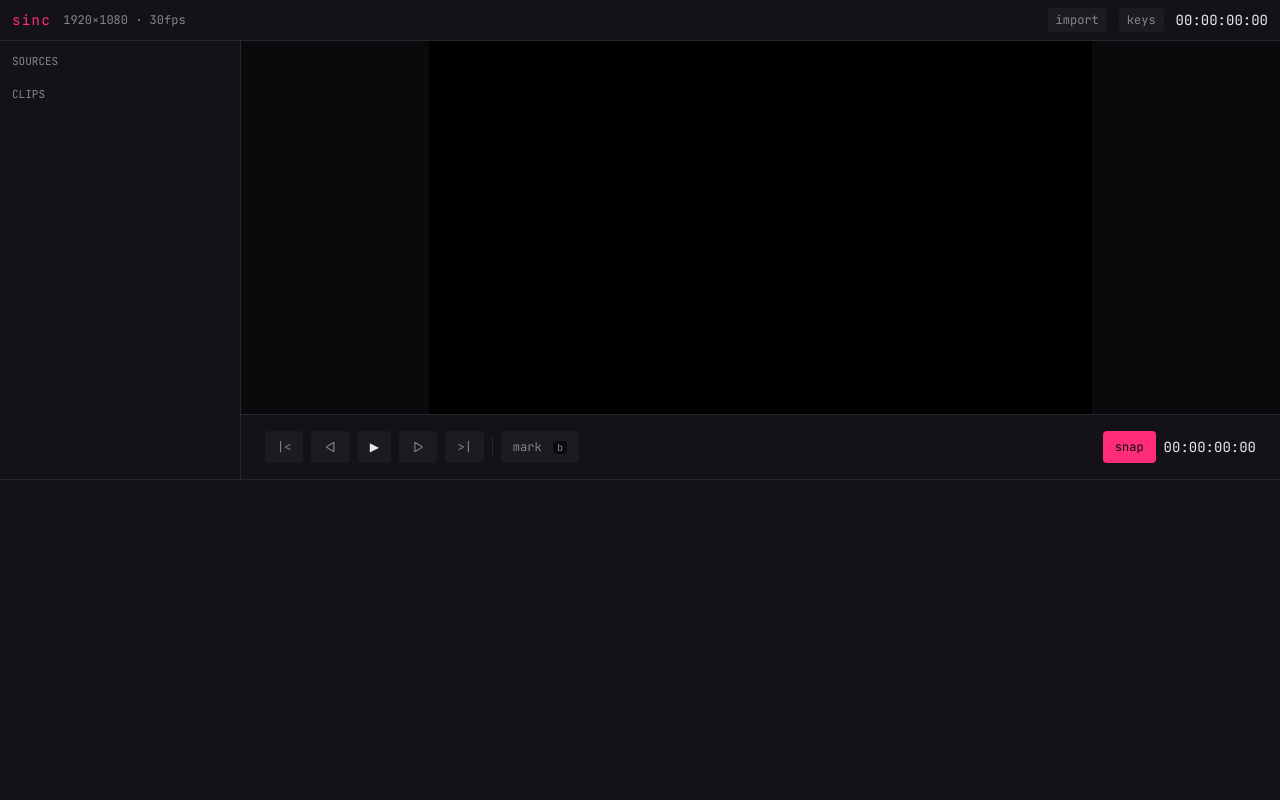
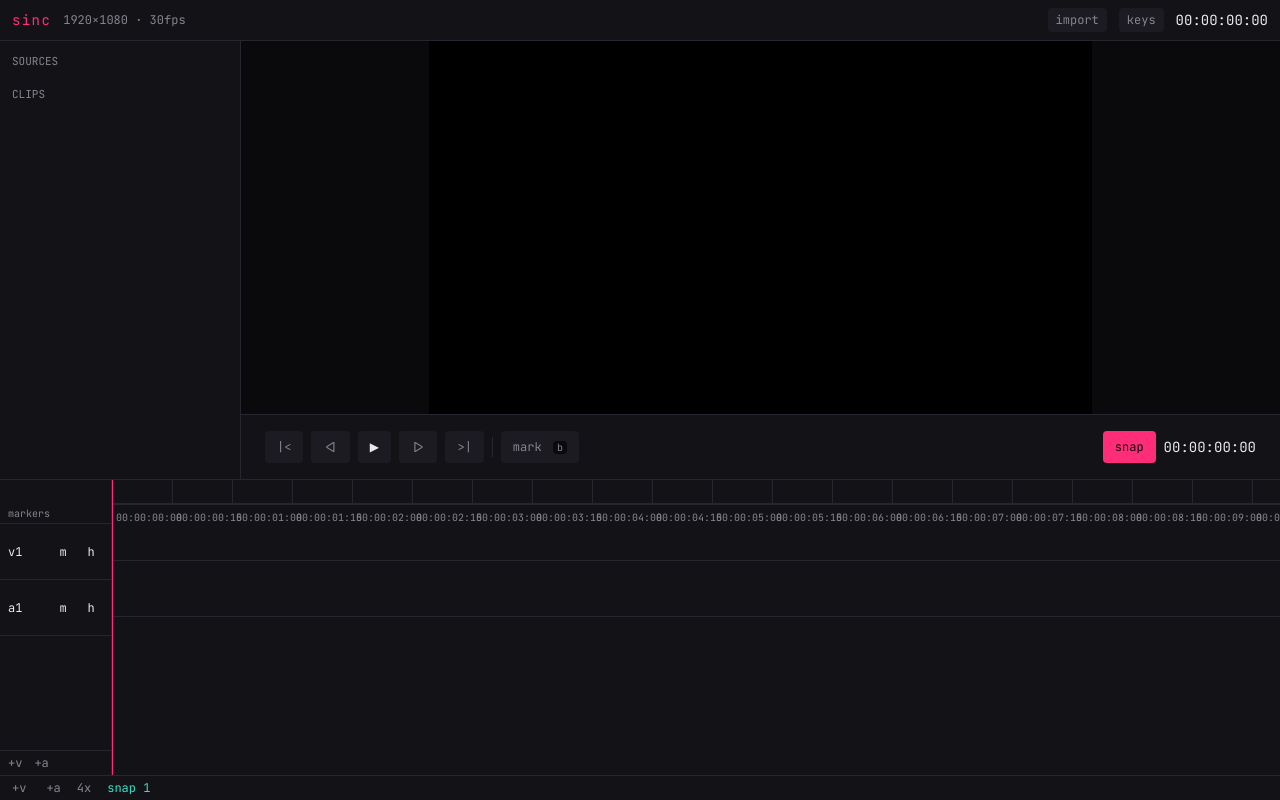
Before and after one commit to angelwingscomms/sinc, a SvelteKit app: page / in a window 1280 px wide. Built offline with nearby package versions, Linux system fonts and the light colour scheme.

Commit message:
timeline editing: ruler with dynamic ticks, track lanes with item drag (pointer capture + undo-safe commit), zoom/scroll via wheel, auto-follow while playing, snap-to-markers/edges via drop_pos, mute/hide per-track, del act. 68 tests pass.

```diff
--- /dev/null
+++ b/src/lib/drop.ts
@@ -0,0 +1,15 @@
+import { snap } from './time';
+
+export function drop_pos(
+	want: number,
+	len: number,
+	cands: number[],
+	tol_f: number,
+	on: boolean
+): number {
+	if (!on) return Math.max(0, want);
+	const head = snap(want, cands, tol_f);
+	if (head !== want) return Math.max(0, head);
+	const tail = snap(want + len, cands, tol_f);
+	return Math.max(0, tail !== want + len ? tail - len : want);
+}
--- /dev/null
+++ b/src/lib/ui/timeline.svelte
@@ -0,0 +1,276 @@
+<script lang="ts">
+	import { p, ui, src_of, clip_of, move_item, add_track } from '$lib/project.svelte';
+	import { thumb, peaks, bufs } from '$lib/media';
+	import { drop_pos } from '$lib/drop';
+	import { tc } from '$lib/time';
+	import MarkerRail from './marker_rail.svelte';
+	import type { item } from '$lib/types';
+
+	let lane_el = $state<HTMLDivElement | null>(null);
+	let grab: { px: number; p0: number; t0: string } | null = null;
+
+	const x_of = (f: number) => (f - ui.scroll) * ui.zoom;
+	const f_of = (px: number) => Math.round(px / ui.zoom) + ui.scroll;
+
+	const RULER_STEPS = [1, 2, 5, 10, 15, 30, 60, 150, 300, 600, 1800, 3600];
+	let ruler_step = $derived(RULER_STEPS.find((s) => s * ui.zoom >= 60) ?? 3600);
+	const ruler_ticks = $derived.by(() => {
+		const step = ruler_step;
+		const n = Math.ceil((ui.scroll + (lane_el?.clientWidth ?? 800) / ui.zoom + 1) / step) + 1;
+		return Array.from({ length: Math.max(0, n) }, (_, i) => i);
+	});
+
+	function seek(f: number) {
+		ui.pf = Math.max(0, f);
+	}
+
+	function handle_wheel(e: WheelEvent) {
+		e.preventDefault();
+		if (e.ctrlKey || e.metaKey) {
+			const at = f_of(e.offsetX);
+			ui.zoom = Math.min(40, Math.max(0.25, ui.zoom * (e.deltaY < 0 ? 1.15 : 1 / 1.15)));
+			ui.scroll = Math.max(0, at - e.offsetX / ui.zoom);
+		} else {
+			ui.scroll = Math.max(0, ui.scroll + (e.deltaX || e.deltaY) / ui.zoom);
+		}
+	}
+
+	function drag_start(e: PointerEvent, x: item) {
+		ui.sel = x.i;
+		grab = { px: e.clientX, p0: x.p, t0: x.t };
+		try {
+			(e.target as HTMLElement).setPointerCapture(e.pointerId);
+		} catch {
+			/* test env may not support pointer capture */
+		}
+	}
+
+	function drag_move(e: PointerEvent) {
+		if (!grab) return;
+		const x = p.x.find((v) => v.i === ui.sel);
+		if (!x) return;
+		const want = grab.p0 + Math.round((e.clientX - grab.px) / ui.zoom);
+		const cands = [
+			0,
+			...p.m.map((m) => m.p),
+			...p.x.filter((v) => v.i !== ui.sel).flatMap((v) => [v.p, v.p + v.l])
+		];
+		const tol = Math.max(1, Math.round(8 / ui.zoom));
+		x.p = drop_pos(want, x.l, cands, tol, !!ui.snap);
+		if (!lane_el) return;
+		const lanes = lane_el?.querySelectorAll<HTMLElement>('[data-tid]');
+		if (!lanes) return;
+		for (const lane of lanes) {
+			const r = lane.getBoundingClientRect();
+			if (e.clientY >= r.top && e.clientY < r.bottom) {
+				const tid = lane.dataset.tid!;
+				const new_t = p.t.find((t) => t.i === tid);
+				const old_t = p.t.find((t) => t.i === x.t);
+				if (new_t && old_t && new_t.k === old_t.k) x.t = tid;
+				break;
+			}
+		}
+	}
+
+	function drag_end() {
+		if (!grab) return;
+		const x = p.x.find((v) => v.i === ui.sel);
+		if (!x) return;
+		if (x.p !== grab.p0 || x.t !== grab.t0) {
+			const fp = x.p;
+			const ft = x.t;
+			x.p = grab.p0;
+			x.t = grab.t0;
+			move_item(x.i, ft, fp);
+		}
+		grab = null;
+	}
+
+	$effect(() => {
+		if (!ui.playing || !lane_el || grab) return;
+		const px = x_of(ui.pf);
+		if (px > lane_el.clientWidth * 0.85)
+			ui.scroll = Math.max(0, ui.scroll + Math.round((lane_el.clientWidth * 0.8) / ui.zoom));
+	});
+
+	function thumb_act(el: HTMLCanvasElement, x: item) {
+		const c = clip_of(x);
+		if (!c) return { destroy() {} };
+		const r = src_of(c);
+		if (!r) return { destroy() {} };
+		const fps = r.f ?? p.f;
+		thumb(c.s, c.a, fps).then((bmp) => {
+			if (!bmp || !el.isConnected) return;
+			const w = el.parentElement!.clientWidth;
+			const h = el.parentElement!.clientHeight;
+			el.width = w;
+			el.height = h;
+			const ctx = el.getContext('2d')!;
+			ctx.globalAlpha = 0.12;
+			for (let bx = 0; bx < w; bx += bmp.width)
+				ctx.drawImage(bmp, bx, 0, Math.min(bmp.width, w - bx), h);
+			ctx.globalAlpha = 1;
+		});
+		return { destroy() {} };
+	}
+
+	function peaks_act(el: HTMLCanvasElement, x: item) {
+		const c = clip_of(x);
+		if (!c) return { destroy() {} };
+		const r = src_of(c);
+		if (!r) return { destroy() {} };
+		const buf = bufs.get(r.i);
+		if (!buf) return { destroy() {} };
+		const w = el.parentElement!.clientWidth;
+		const h = el.parentElement!.clientHeight;
+		el.width = w;
+		el.height = h;
+		const ctx = el.getContext('2d')!;
+		const pks = peaks(buf, w);
+		ctx.fillStyle = 'oklch(0.35 0 0)';
+		ctx.fillRect(0, 0, w, h);
+		ctx.strokeStyle = 'oklch(0.65 0 0)';
+		ctx.beginPath();
+		for (let i = 0; i < w; i++) {
+			const lo = pks[i * 2];
+			const hi = pks[i * 2 + 1];
+			const cy = h / 2;
+			ctx.moveTo(i, cy + lo * cy);
+			ctx.lineTo(i, cy + hi * cy);
+		}
+		ctx.stroke();
+		return { destroy() {} };
+	}
+
+	function toggle_mute(tid: string) {
+		const t = p.t.find((v) => v.i === tid);
+		if (t) t.m = t.m ? 0 : 1;
+	}
+
+	function toggle_hide(tid: string) {
+		const t = p.t.find((v) => v.i === tid);
+		if (t) t.h = t.h ? 0 : 1;
+	}
+</script>
+
+<div class="flex h-full flex-col">
+	<div class="flex min-h-0 flex-1">
+		<div class="flex w-28 flex-shrink-0 flex-col border-r border-line bg-panel">
+			<div class="h-6"></div>
+			<div class="h-5 border-b border-line px-2 font-mono text-[10px] leading-5 text-dim">
+				markers
+			</div>
+			<div class="flex-1 overflow-y-auto">
+				{#each p.t as t (t.i)}
+					<div class="flex h-14 items-center gap-1 border-b border-line px-2">
+						<span class="flex-1 truncate font-mono text-xs">{t.n}</span>
+						<button
+							class="h-6 w-6 rounded font-mono text-xs"
+							class:text-beat={t.m}
+							onclick={() => toggle_mute(t.i)}
+							aria-label="mute {t.n}">m</button
+						>
+						<button
+							class="h-6 w-6 rounded font-mono text-xs"
+							class:text-beat={t.h}
+							onclick={() => toggle_hide(t.i)}
+							aria-label="hide {t.n}">h</button
+						>
+					</div>
+				{/each}
+			</div>
+			<div class="mt-auto flex gap-1 border-t border-line p-1">
+				<button class="rounded px-1 font-mono text-xs text-dim" onclick={() => add_track('v')}
+					>+v</button
+				>
+				<button class="rounded px-1 font-mono text-xs text-dim" onclick={() => add_track('a')}
+					>+a</button
+				>
+			</div>
+		</div>
+
+		<div
+			role="application"
+			class="relative min-w-0 flex-1 overflow-auto bg-panel"
+			bind:this={lane_el}
+			onwheel={handle_wheel}
+			onpointermove={drag_move}
+			onpointerup={drag_end}
+		>
+			<div
+				class="pointer-events-none absolute top-0 z-20 w-px bg-beat"
+				style="left:{x_of(ui.pf)}px;bottom:0"
+			></div>
+
+			<div
+				role="button"
+				tabindex="0"
+				class="sticky top-0 z-10 h-6 border-b border-line bg-panel"
+				onclick={(e) => seek(f_of(e.offsetX))}
+				onkeydown={(e) => {
+					if (e.key === 'Enter' || e.key === ' ') seek(f_of(0));
+				}}
+			>
+				{#each ruler_ticks as i (i)}
+					{@const f = Math.floor(ui.scroll / ruler_step) * ruler_step + i * ruler_step}
+					{#if f >= 0}
+						<div class="absolute top-0 h-full" style="left:{x_of(f)}px">
+							<div class="h-full w-px bg-line"></div>
+							<span class="ml-1 font-mono text-[10px] text-dim">{tc(f, p.f)}</span>
+						</div>
+					{/if}
+				{/each}
+			</div>
+
+			<div class="sticky top-6 z-10 border-b border-line bg-panel">
+				<MarkerRail />
+			</div>
+
+			{#each p.t as t (t.i)}
+				{@const items = p.x.filter((x) => x.t === t.i)}
+				{@const rkind = t.k === 'a' ? 'a' : 'v'}
+				<div class="relative h-14 border-b border-line" data-tid={t.i}>
+					{#each items as x (x.i)}
+						{@const c = clip_of(x)}
+						{@const ci = c ? p.c.indexOf(c) : -1}
+						<div
+							role="button"
+							tabindex="0"
+							class="absolute inset-y-1 overflow-hidden rounded bg-panel2 ring-1 ring-line"
+							class:ring-2={ui.sel === x.i}
+							class:ring-sel={ui.sel === x.i}
+							style="left:{x_of(x.p)}px;width:{x.l * ui.zoom}px"
+							onpointerdown={(e) => drag_start(e, x)}
+						>
+							{#if rkind === 'a'}
+								<canvas use:peaks_act={x} class="h-full w-full"></canvas>
+							{:else}
+								<canvas use:thumb_act={x} class="h-full w-full"></canvas>
+							{/if}
+							<div
+								class="absolute bottom-1 left-1 rounded bg-bg/50 px-1 font-mono text-[10px] text-dim"
+							>
+								{ci}:{x.l}f
+							</div>
+						</div>
+					{/each}
+				</div>
+			{/each}
+		</div>
+	</div>
+
+	<div class="flex items-center gap-3 border-t border-line bg-panel px-2 py-1">
+		<button class="rounded px-1 font-mono text-xs text-dim" onclick={() => add_track('v')}
+			>+v</button
+		>
+		<button class="rounded px-1 font-mono text-xs text-dim" onclick={() => add_track('a')}
+			>+a</button
+		>
+		<span class="font-mono text-xs text-dim">{ui.zoom}x</span>
+		<button
+			class="rounded px-1 font-mono text-xs"
+			class:text-sel={ui.snap}
+			onclick={() => (ui.snap = ui.snap ? 0 : 1)}>snap {ui.snap}</button
+		>
+	</div>
+</div>
--- a/src/routes/+page.svelte
+++ b/src/routes/+page.svelte
@@ -1,13 +1,13 @@
 <script lang="ts">
 	import { from_event, type act } from '$lib/keys.svelte';
-	import { p, ui, commit, undo, redo, add_marker } from '$lib/project.svelte';
+	import { p, ui, commit, undo, redo, add_marker, del_item } from '$lib/project.svelte';
 	import { probe } from '$lib/media';
 	import Settings from '$lib/ui/settings.svelte';
 	import Library from '$lib/ui/library.svelte';
+	import Timeline from '$lib/ui/timeline.svelte';
 	import { tc } from '$lib/time';
 	import Viewport from '$lib/ui/viewport.svelte';
 	import Transport from '$lib/ui/transport.svelte';
-	import MarkerRail from '$lib/ui/marker_rail.svelte';
 	import ClipMaker from '$lib/ui/clip_maker.svelte';
 
 	let show_settings = $state(false);
@@ -53,6 +53,9 @@
 			case 'clip':
 				if (!ui.src_sel) return;
 				ui.mode = 'c';
+				break;
+			case 'del':
+				if (ui.sel) del_item(ui.sel);
 				break;
 		}
 	}
@@ -140,7 +143,7 @@
 		</section>
 	</main>
 
-	<section data-r="timeline" class="h-80 overflow-hidden bg-panel"><MarkerRail /></section>
+	<section data-r="timeline" class="h-80 overflow-hidden bg-panel"><Timeline /></section>
 </div>
 
 <Settings show={show_settings} onclose={() => (show_settings = false)} />
```
Also changed, not shown: plan/sinc.plan.json, 2 other files (tests, documents, lock files or other folders).
